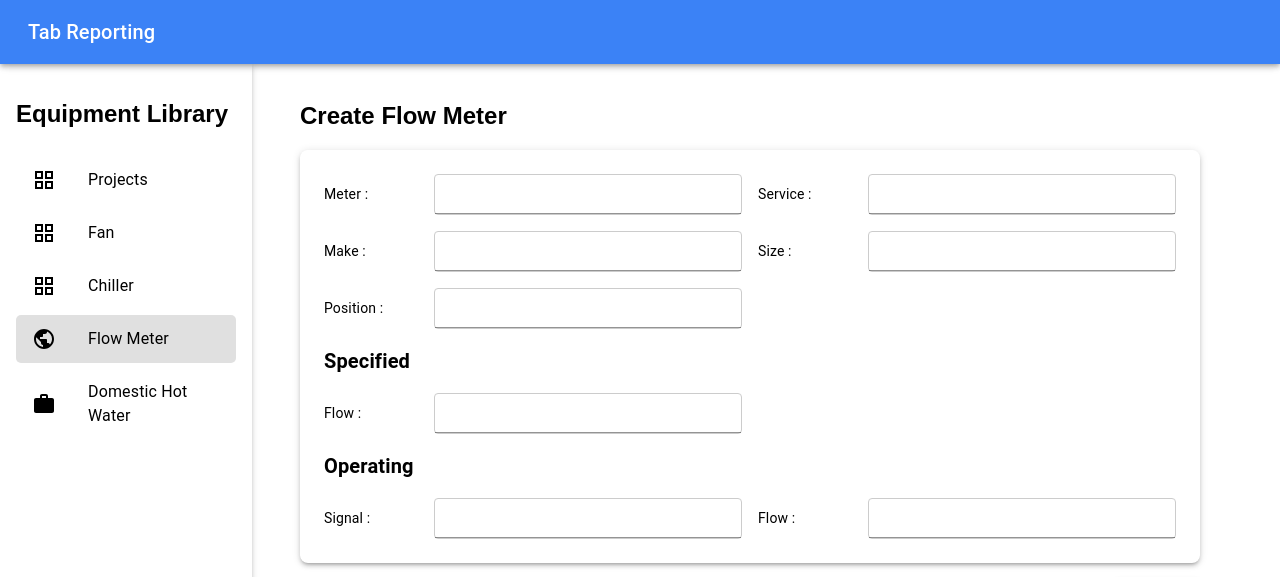
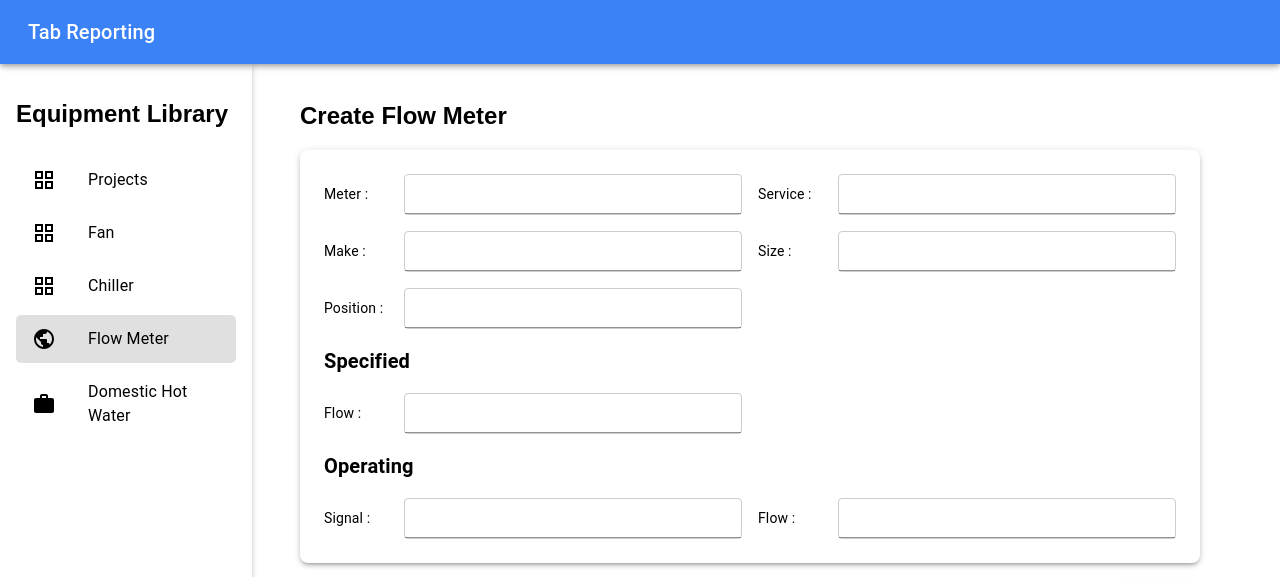
Before and after one commit to harshadyadav8485/ReactViteProject, a React (Vite) app: page /createFlowMeter in a window 1280 px wide. Shown: the top 577 px of the page. Built offline with nearby package versions, Linux system fonts and the light colour scheme.

Commit message:
Create Flow meter functionality

```diff
--- a/src/Pages/CreateFlowMeter.jsx
+++ b/src/Pages/CreateFlowMeter.jsx
@@ -43,7 +43,7 @@ const CreateFlowMeter = () => {
             }}
           >
             <Box display="flex" alignItems="center">
-              <Typography sx={{ minWidth: "110px" }}>Meter :</Typography>
+              <Typography sx={{ minWidth: "80px" }}>Meter :</Typography>
               <Input
                 fullWidth
                 name="make"
@@ -56,7 +56,7 @@ const CreateFlowMeter = () => {
             </Box>
 
             <Box display="flex" alignItems="center">
-              <Typography sx={{ minWidth: "110px" }}>Service :</Typography>
+              <Typography sx={{ minWidth: "80px" }}>Service :</Typography>
               <Input
                 fullWidth
                 name="model"
@@ -69,7 +69,7 @@ const CreateFlowMeter = () => {
             </Box>
 
             <Box display="flex" alignItems="center">
-              <Typography sx={{ minWidth: "110px" }}>
+              <Typography sx={{ minWidth: "80px" }}>
                 Make :
               </Typography>
               <Input
@@ -84,7 +84,7 @@ const CreateFlowMeter = () => {
             </Box>
 
             <Box display="flex" alignItems="center">
-              <Typography sx={{ minWidth: "110px" }}>
+              <Typography sx={{ minWidth: "80px" }}>
                 Size :
               </Typography>
               <Input
@@ -99,7 +99,7 @@ const CreateFlowMeter = () => {
             </Box>
 
             <Box display="flex" alignItems="center">
-              <Typography sx={{ minWidth: "110px" }}>
+              <Typography sx={{ minWidth: "80px" }}>
                 Position :
               </Typography>
               <Input
@@ -123,7 +123,7 @@ const CreateFlowMeter = () => {
             }}
           >
              <Box display="flex" alignItems="center">
-              <Typography sx={{ minWidth: "110px" }}>Flow :</Typography>
+              <Typography sx={{ minWidth: "80px" }}>Flow :</Typography>
               <Input
                 fullWidth
                 name="size"
@@ -145,7 +145,7 @@ const CreateFlowMeter = () => {
             }}
           >
             <Box display="flex" alignItems="center">
-              <Typography sx={{ minWidth: "110px" }}>Signal :</Typography>
+              <Typography sx={{ minWidth: "80px" }}>Signal :</Typography>
               <Input
                 fullWidth
                 name="size"
@@ -158,7 +158,7 @@ const CreateFlowMeter = () => {
             </Box>
 
             <Box display="flex" alignItems="center">
-              <Typography sx={{ minWidth: "110px" }}>Flow :</Typography>
+              <Typography sx={{ minWidth: "80px" }}>Flow :</Typography>
               <Input
                 fullWidth
                 name="volts"
--- a/src/Pages/Projects.jsx
+++ b/src/Pages/Projects.jsx
@@ -63,8 +63,8 @@ export default function Projects() {
       ],
     },
     // {
-    //   id: "hydraulic",
-    //   title: "Hydraulic",
+    //   id: "flowMeter",
+    //   title: "Flow Meter",
     //   cards: [
     //     { id: 4,
     //        subCards: [
@@ -116,8 +116,8 @@ export default function Projects() {
     //   ],
     // },
     // {
-    //   id: "air",
-    //   title: "Air",
+    //   id: "domesticHotWater",
+    //   title: "Domestic Hot Water",
     //   cards: [
     //     { id: 7, name: "Air Project 1", description: "Description of project 1" },
     //     { id: 8, name: "Air Project 2", description: "Description of project 2" },
@@ -125,21 +125,31 @@ export default function Projects() {
     // },
   ];
 
+
   return (
-    <Container sx={{ py: 4 }}>
-      <Typography variant="h5" gutterBottom>
+    <Container sx={{ py: 2 }}>
+      <Typography variant="h5" sx={{fontWeight: 600}} gutterBottom>
         Project Name : {projectTitle}
       </Typography>
+
+      {/* Hydronic Card */}
+      <Typography variant="h6" sx={{fontWeight: 600, mb:2}}>Hydronics</Typography>
+      <Card sx={{ mb: 3, p: 2, boxShadow: 3, cursor: "pointer" }}
+      // onClick={() => navigate("/hydronicOverview") }
+      >
+        <CardContent>
           {sections.map((section) => (
         <div key={section.id} style={{ marginBottom: "2rem" }}>
-          <Box display="flex" justifyContent="flex-end">
+         <Box display="flex" justifyContent="space-between" marginBottom="10px">
+         <Typography variant="h6" gutterBottom>
+            {section.title}
+          </Typography>
+
             <Button variant="contained" color="primary" onClick={() => navigate("/createPumpCreation")}>
               Create Pump
             </Button>
          </Box>
-          <Typography variant="h6" gutterBottom>
-            {section.title}
-          </Typography>
+
           <Grid container spacing={3}>
             {section.cards.map((card) => (
               <Grid item xs={12} sm={6} key={card.id}>
@@ -151,7 +161,7 @@ export default function Projects() {
                           <Grid item xs={12} sm={4} key={subCard.id}>
                             <Tooltip title={`Click here to fill actual data for ${subCard.name}`}>
                               <Card
-        sx={{ p: 1, boxShadow: 1, cursor: "pointer", position: "relative" }}
+                                sx={{ p: 1, boxShadow: 1, cursor: "pointer" }}
                                 onClick={() => navigate(`/actualPump?id=${subCard.id}`)}
                               >
                                 <CardContent>
@@ -172,8 +182,6 @@ export default function Projects() {
                                       </IconButton>
                                     </Tooltip>
                                   </Typography>
-
-          {/* Show an underline for each data type */}
                                   {subCard.progressList.map((progressItem) => (
                                     <Typography
                                       key={progressItem.label}
@@ -185,7 +193,7 @@ export default function Projects() {
                                         display: "inline-block",
                                         width: "100%",
                                         mt: 1,
-                pb: 0.5, // Space between text and underline
+                                        pb: 0.5,
                                       }}
                                     >
                                       {progressItem.label}
@@ -196,8 +204,6 @@ export default function Projects() {
                             </Tooltip>
                           </Grid>
                         ))}
-
-
                       </Grid>
                     )}
                   </CardContent>
@@ -207,6 +213,8 @@ export default function Projects() {
           </Grid>
         </div>
       ))}
+        </CardContent>
+      </Card>
     </Container>
   );
 }
```
Lines whose indentation alone changed are shown as unchanged.
